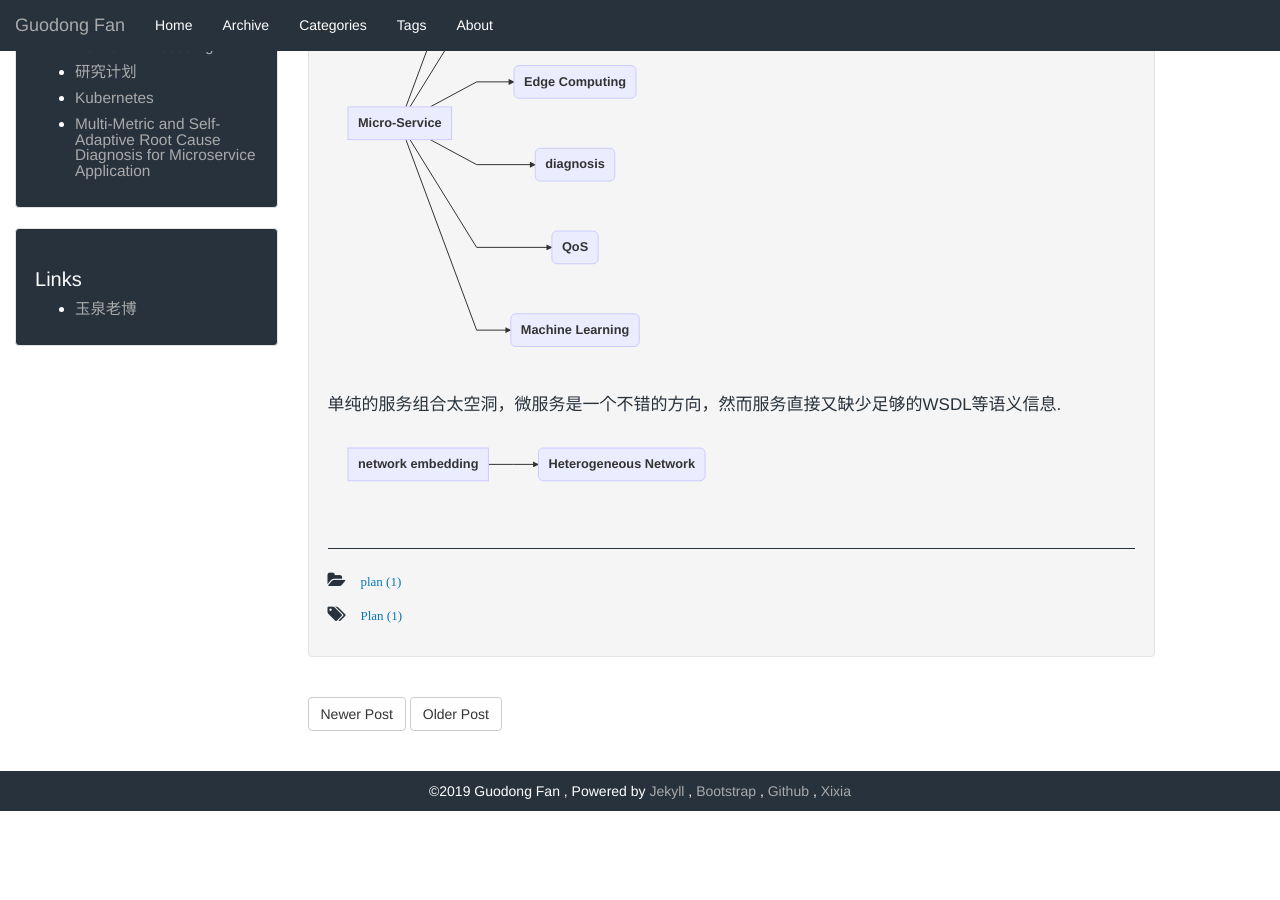
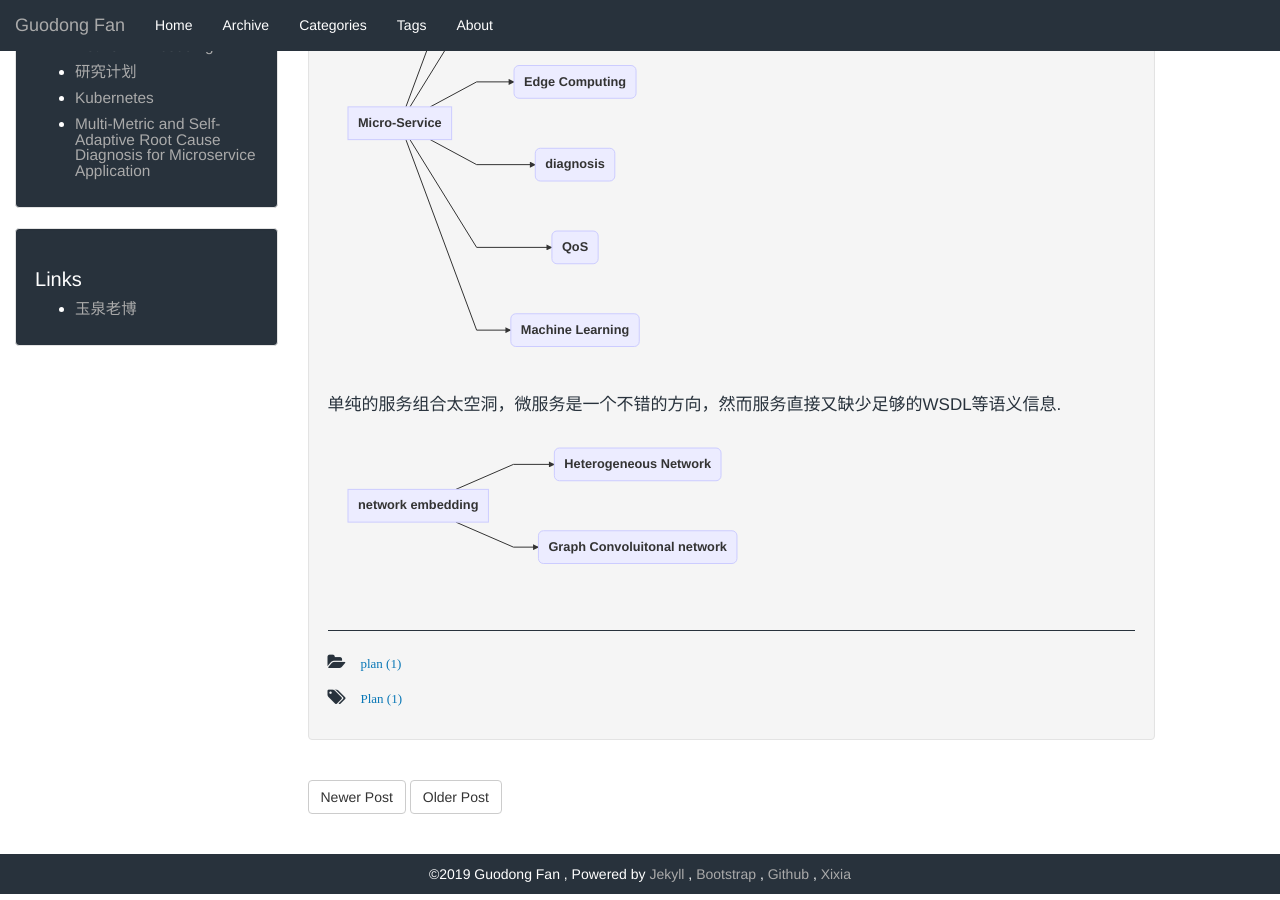
Before and after one commit to GuodongFan/GuodongFan.github.io, a Jekyll site: the page built from _posts/2019-08-21-Plan.md, in a window 1280 px wide and 900 px high, scrolled down 363 px. Built offline with Jekyll 4.4.1, drawn with Linux system fonts in a browser that asks for light colours; our own code applies the rules of GitHub Pages for plain Markdown files; before the commit the page ends 1180 px from its top, so only the background shows below that.

Commit message:
Update 2019-08-21-Plan.md

```diff
--- a/_posts/2019-08-21-Plan.md
+++ b/_posts/2019-08-21-Plan.md
@@ -26,4 +26,5 @@ A --> G(Machine Learning)
 graph LR
 
 A[network embedding] --> B(Heterogeneous Network)
+A --> C(Graph Convoluitonal network)
 </div>
```
